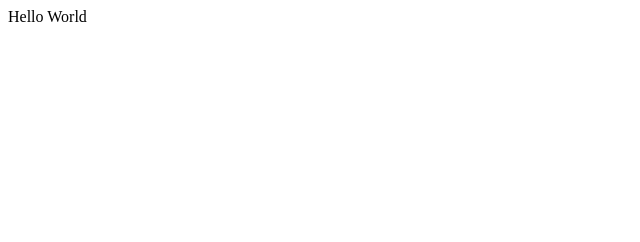
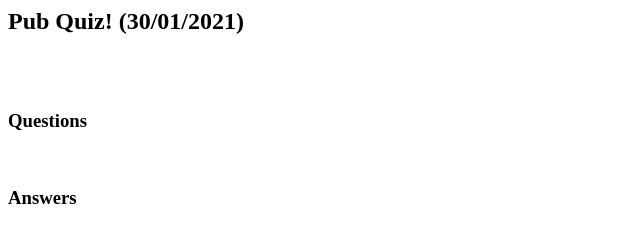
Before and after one commit to cobrbra/cobrbra.github.io, a plain HTML site: page index.html in a window 1280 px wide. Shown: the whole page, without its empty margins (0-640 px from the left). Drawn offline with Linux system fonts and the light colour scheme.

Commit message:
Structure for index.html

```diff
--- a/index.html
+++ b/index.html
@@ -1,3 +1,8 @@
 <html>
-Hello World
+<h2>Pub Quiz! (30/01/2021) </h2> <br>
+<br>
+<h3>Questions</h3>
+<br>
+<h3>Answers</h3>
+
 </html>
```
Also changed, not shown: 2 other files.
